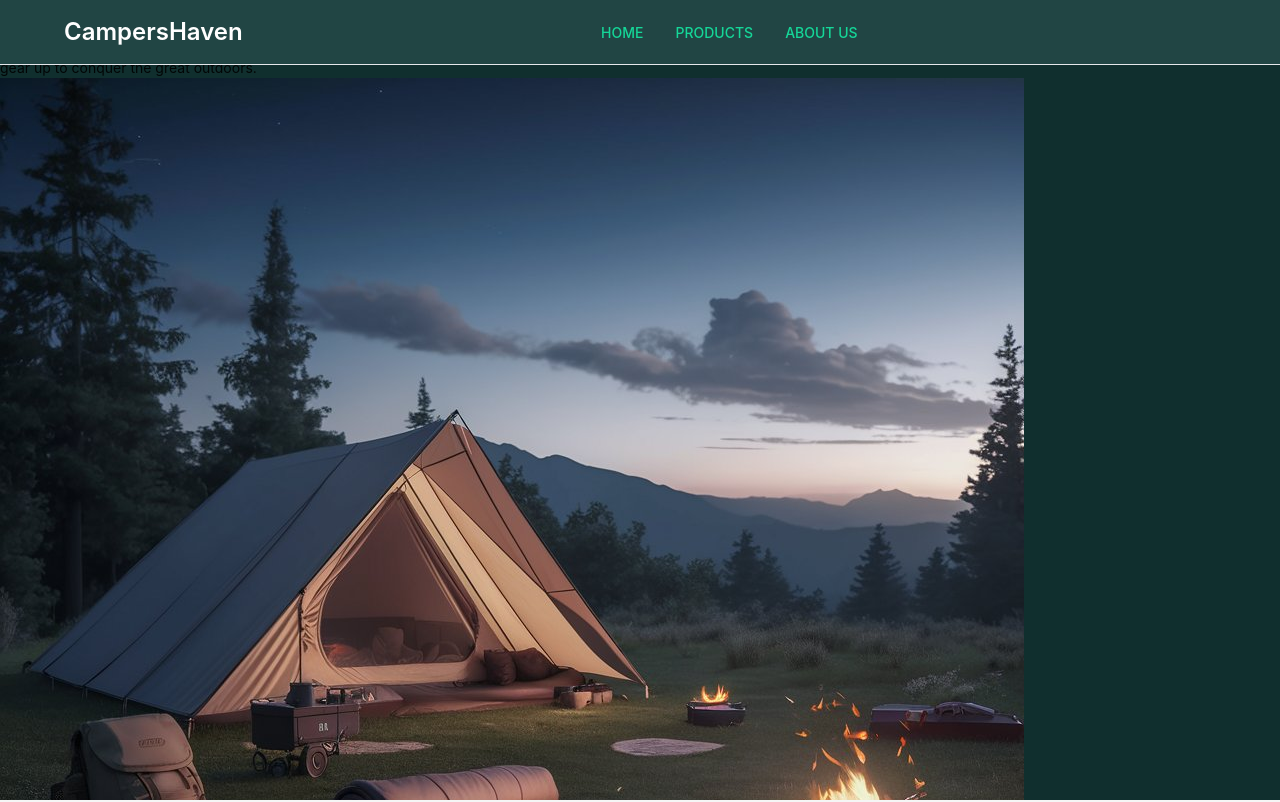
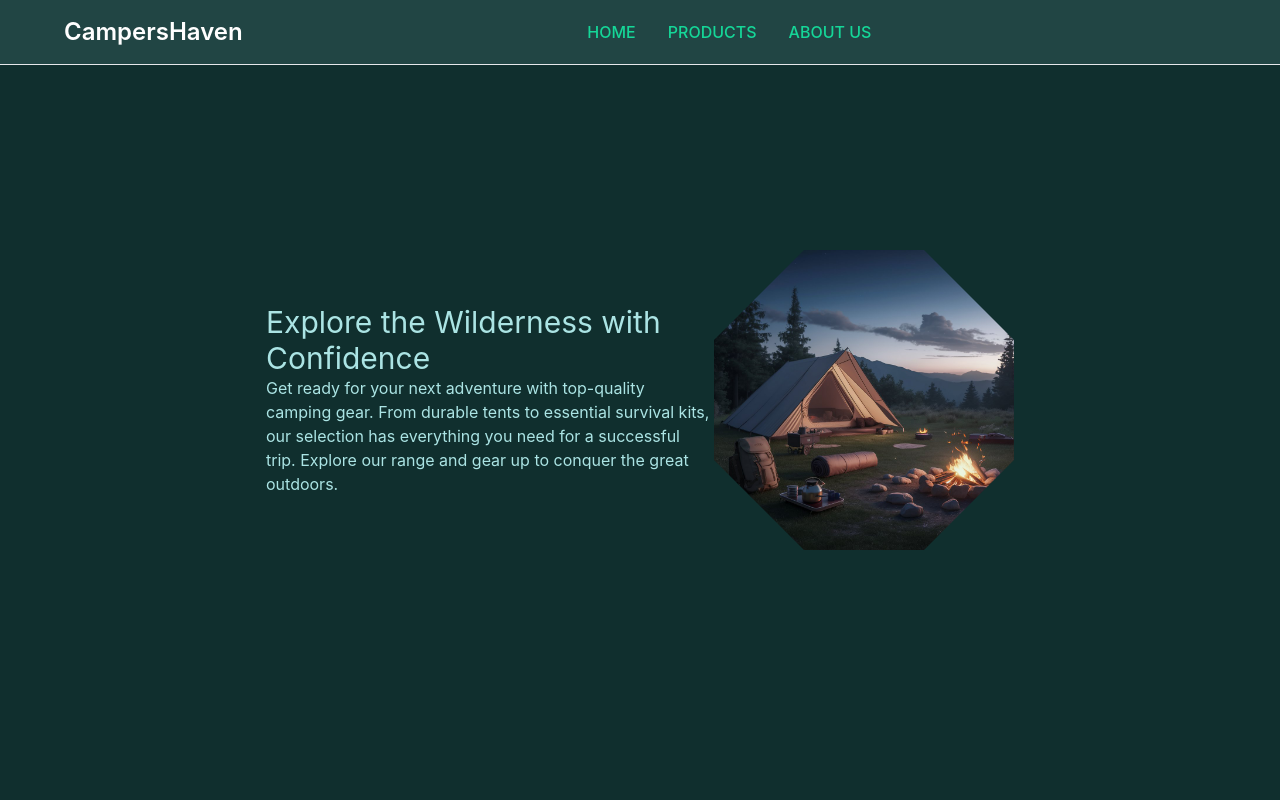
Before and after one commit to Dev-as-sayed/Campers-Haven, a React (Vite) app in the folder Campers-Haven-Client/: page / in a window 1280 px wide. Shown: the top 802 px of the page. Built offline with nearby package versions, Linux system fonts and the light colour scheme.

Commit message:
add hero section css on this commit

```diff
--- a/Campers-Haven-Client/src/App.tsx
+++ b/Campers-Haven-Client/src/App.tsx
@@ -1,17 +1,25 @@
 import { Outlet } from "react-router-dom";
 import NavBar from "./shared/NavBar";
-import { Layout } from "antd";
-import { Content, Footer } from "antd/es/layout/layout";
+// import { Layout } from "antd";
+// import { Content, Footer } from "antd/es/layout/layout";
 
 function App() {
   return (
-    <Layout>
-      <NavBar />
-      <Content>
+    <div>
+      <div>
+        <NavBar />
+      </div>
+      <div>
         <Outlet />
-      </Content>
-      <Footer>Footer</Footer>
-    </Layout>
+      </div>
+    </div>
+    // <Layout>
+    //   <NavBar />
+    //   <Content>
+    //     <Outlet />
+    //   </Content>
+    //   <Footer>Footer</Footer>
+    // </Layout>
   );
 }
 
--- /dev/null
+++ b/Campers-Haven-Client/src/components/Home/Hero_section.css
@@ -0,0 +1,22 @@
+.hero-header {
+  background-size: cover;
+  -webkit-background: text;
+  -webkit-background-clip: text;
+  color: transparent;
+}
+
+.octagon {
+  width: 300px;
+  height: 300px;
+  clip-path: polygon(
+    30% 0%,
+    70% 0%,
+    100% 30%,
+    100% 70%,
+    70% 100%,
+    30% 100%,
+    0% 70%,
+    0% 30%
+  );
+  object-fit: cover;
+}
--- a/Campers-Haven-Client/src/components/Home/Hero_section.tsx
+++ b/Campers-Haven-Client/src/components/Home/Hero_section.tsx
@@ -1,20 +1,23 @@
 import hero_image from "./../../assets/Home/hero_section.jpeg";
+import "./Hero_section.css";
 
 const Hero_section = () => {
   return (
-    <section className="h-screen bg-bgColor-20">
-      <div>
+    <section className="sm:flex md:flex lg:flex h-screen bg-bgColor-20 justify-center">
+      <div className="h-fit my-auto max-w-md">
         <h1 className="text-textColor-10 text-3xl">
           Explore the Wilderness with Confidence
         </h1>
-        <p>
+        <p className="text-textColor-10">
           Get ready for your next adventure with top-quality camping gear. From
           durable tents to essential survival kits, our selection has everything
           you need for a successful trip. Explore our range and gear up to
           conquer the great outdoors.
         </p>
       </div>
-      <img src={hero_image} alt="" />
+      <div className="h-fit my-auto">
+        <img src={hero_image} alt="" className="octagon" />
+      </div>
     </section>
   );
 };
```
